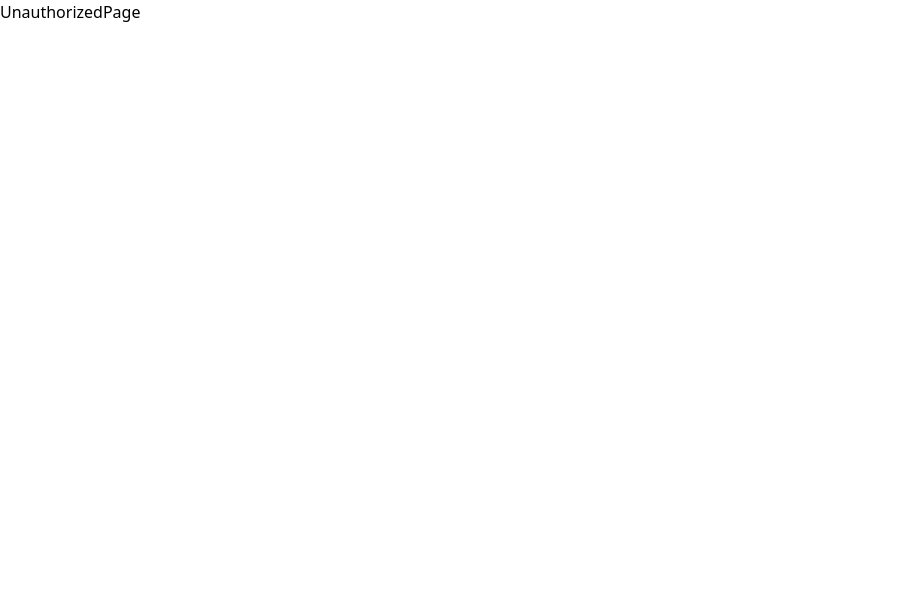
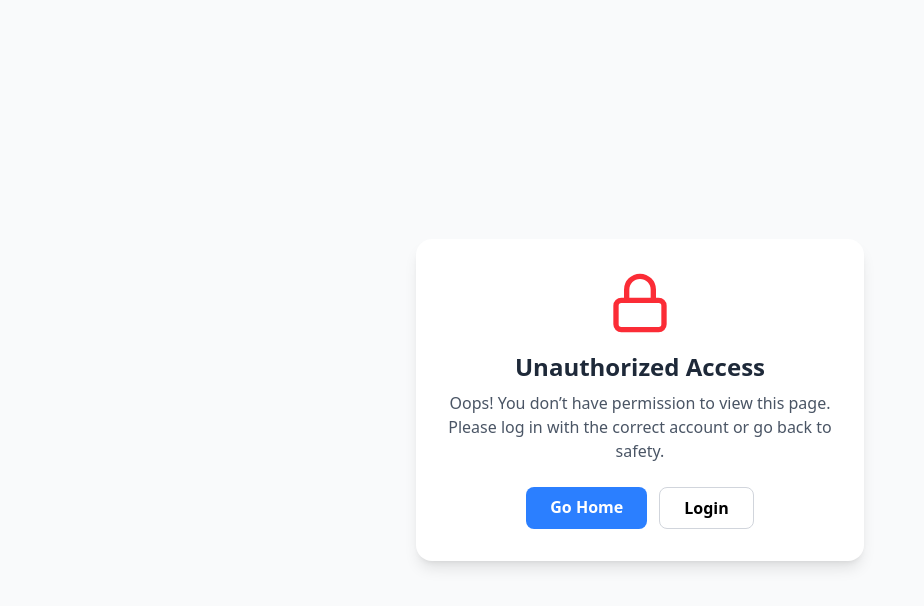
Before and after one commit to shuvam773/DMS, a React (Vite) app in the folder client/: page /unauthorized in a window 1280 px wide. Shown: the top 606 px of the page, without its empty margins (0-924 px from the left). Built offline with nearby package versions, Linux system fonts and the light colour scheme.

Commit message:
analytics update

```diff
--- a/client/package.json
+++ b/client/package.json
@@ -18,6 +18,7 @@
     "jspdf": "^2.5.1",
     "jspdf-autotable": "^3.5.28",
     "jwt-decode": "^4.0.0",
+    "lucide-react": "^0.539.0",
     "prop-types": "^15.8.1",
     "react": "^19.1.0",
     "react-chartjs-2": "^5.3.0",
--- a/client/src/components/pages/UnauthorizedPage.jsx
+++ b/client/src/components/pages/UnauthorizedPage.jsx
@@ -1,9 +1,38 @@
-import React from 'react'
+import React from "react";
+import { Link } from "react-router-dom";
+import { Lock } from "lucide-react";
 
 const UnauthorizedPage = () => {
   return (
-    <div>UnauthorizedPage</div>
-  )
-}
+    <div className="min-h-screen flex flex-col items-center justify-center bg-gray-50 px-4">
+      <div className="bg-white shadow-lg rounded-2xl p-8 max-w-md w-full text-center">
+        <div className="flex justify-center mb-4">
+          <Lock className="w-16 h-16 text-red-500" />
+        </div>
+        <h1 className="text-2xl font-bold text-gray-800 mb-2">
+          Unauthorized Access
+        </h1>
+        <p className="text-gray-600 mb-6">
+          Oops! You don’t have permission to view this page.
+          Please log in with the correct account or go back to safety.
+        </p>
+        <div className="flex flex-col sm:flex-row gap-3 justify-center">
+          <Link
+            to="/"
+            className="px-6 py-2 rounded-lg bg-blue-500 text-white font-semibold hover:bg-blue-600 transition"
+          >
+            Go Home
+          </Link>
+          <Link
+            to="/login"
+            className="px-6 py-2 rounded-lg border border-gray-300 font-semibold hover:bg-gray-100 transition"
+          >
+            Login
+          </Link>
+        </div>
+      </div>
+    </div>
+  );
+};
 
-export default UnauthorizedPage
+export default UnauthorizedPage;
--- a/client/src/components/pages/admin/AnalyticsDashboard.jsx
+++ b/client/src/components/pages/admin/AnalyticsDashboard.jsx
@@ -48,6 +48,7 @@ const AnalyticsDashboard = () => {
     orderStatuses: null,
     revenueTrends: null,
     categoryDistribution: null,
+    instituteRevenue: null, // New field for institute revenue
     loading: true,
   });
 
@@ -80,6 +81,7 @@ const AnalyticsDashboard = () => {
           orderStatuses: chartsResponse.data.charts.orderStatuses,
           revenueTrends: chartsResponse.data.charts.revenueTrends,
           categoryDistribution: chartsResponse.data.charts.categoryDistribution,
+          instituteRevenue: chartsResponse.data.charts.instituteRevenue, // New field
           loading: false,
         });
 
@@ -248,6 +250,33 @@ const AnalyticsDashboard = () => {
         borderColor: '#3B82F6',
         tension: 0.1,
         borderWidth: 2,
+      },
+    ],
+  };
+
+  // New institute revenue chart data
+  const instituteRevenueData = {
+    labels: chartsData.instituteRevenue?.map(item =>
+      user?.role === 'admin' ? item.institute_name : item.pharmacy_name
+    ) || [],
+    datasets: [
+      {
+        label: 'Revenue (₹)',
+        data: chartsData.instituteRevenue?.map(item => item.revenue) || [],
+        backgroundColor: [
+          '#3B82F6',
+          '#10B981',
+          '#F59E0B',
+          '#EF4444',
+          '#8B5CF6',
+          '#EC4899',
+          '#14B8A6',
+          '#F97316',
+          '#64748B',
+          '#A855F7',
+        ],
+        borderColor: '#fff',
+        borderWidth: 1,
       },
     ],
   };
@@ -589,6 +618,50 @@ const AnalyticsDashboard = () => {
           <TabPanel>
             <div className="mt-4">
               <div className="grid grid-cols-1 gap-4 mb-6">
+                {/* Institute Revenue Chart - New Chart */}
+                <div className="bg-white p-4 sm:p-6 rounded-lg shadow-sm border border-gray-200">
+                  <h3 className="text-base sm:text-lg font-semibold text-gray-800 mb-3">
+                    {user?.role === 'admin' ? 'Institute-wise Revenue' : 'Pharmacy-wise Revenue'}
+                  </h3>
+                  {chartsData.loading ? (
+                    <div className="flex justify-center items-center h-72 sm:h-96">
+                      <div className="animate-spin rounded-full h-10 w-10 sm:h-12 sm:w-12 border-t-2 border-b-2 border-blue-500"></div>
+                    </div>
+                  ) : (
+                    <div className="h-72 sm:h-96">
+                      <Bar
+                        data={instituteRevenueData}
+                        options={{
+                          responsive: true,
+                          maintainAspectRatio: false,
+                          scales: {
+                            y: {
+                              beginAtZero: true,
+                              ticks: {
+                                callback: function (value) {
+                                  return '₹' + value.toLocaleString();
+                                },
+                              },
+                            },
+                          },
+                          plugins: {
+                            tooltip: {
+                              callbacks: {
+                                label: function (context) {
+                                  return (
+                                    'Revenue: ₹' +
+                                    context.parsed.y.toLocaleString()
+                                  );
+                                },
+                              },
+                            },
+                          },
+                        }}
+                      />
+                    </div>
+                  )}
+                </div>
+
                 {/* Revenue Trends Chart */}
                 <div className="bg-white p-4 sm:p-6 rounded-lg shadow-sm border border-gray-200">
                   <h3 className="text-base sm:text-lg font-semibold text-gray-800 mb-3">
```
Also changed, not shown: 2 other files (tests, documents, lock files or other folders).
